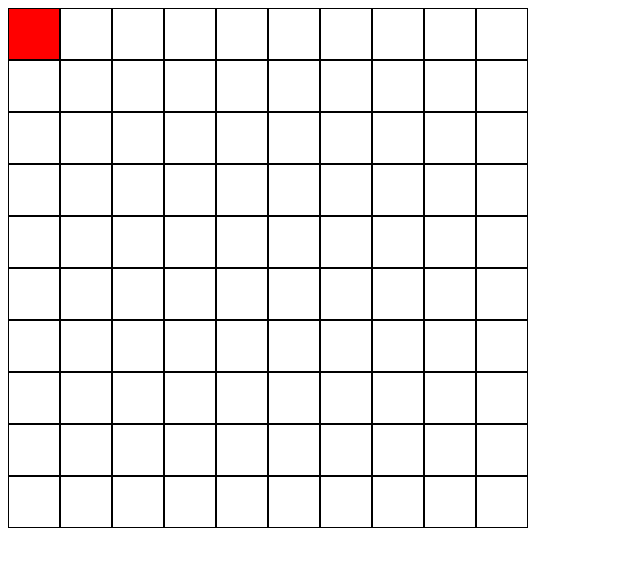
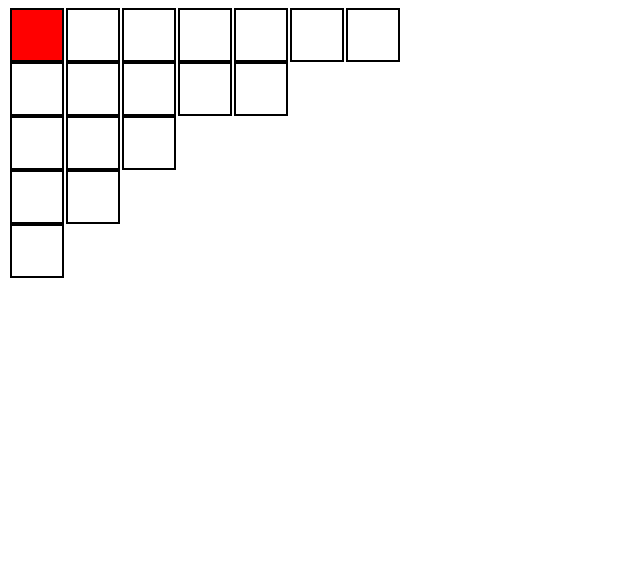
Before and after one commit to raylu15742cs/Battleship-Game, a website: page index.html in a window 1280 px wide. Both pictures are taken after a click on the element 34 px from the left and 34 px from the top of the page. Shown: the whole page, without its empty margins (0-640 px from the left). Drawn offline with Linux system fonts and the light colour scheme.

Commit message:
add hit ability

```diff
--- a/script.js
+++ b/script.js
@@ -11,21 +11,39 @@ let shipstorage = [
   { title: 'Submarinetwo', length: '1' },
 ];
 function ship(shipstorage) {
-  let answer = [];
   for (let i = 0; i < shipstorage.length; i++) {
-    let current = {};
+    smallship = document.createElement("div")
+    smallship.classList.add(shipstorage[i].title)
+    smallship.classList.add(shipstorage[i].length);
+    gamecontainer.appendChild(smallship)
     for (let j = 0; j < shipstorage[i].length; j++) {
-      //create each individual ship
-      current[j] = `${shipstorage[i].title}${j}`;
+      smallshipbox = document.createElement('div')
+      smallshipbox.style.height = '50px';
+      smallshipbox.style.width = '50px';
+      smallshipbox.classList.add('ships')
+      let identity  = `${shipstorage[i].title}${j}`
+      smallshipbox.setAttribute("id", identity)
+      smallshipbox.addEventListener("click", function(){
+        console.log(identity)
+        let targets = document.getElementById(identity);
+        targets.classList.add('hit');
+        sink();
+      })
+      smallship.appendChild(smallshipbox)
+
     }
-    answer[i] = current;
   }
-  return Object.keys(answer[0]).length;
 }
 
-function hit() {}
+function hit(identifier) {
+  console.log(identifier)
+  let target = document.getElementById(identifier)
+  target.classList.add("hit")
+}
 
-function sink() {}
+function sink() {
+
+}
 
 function gameboard(height) {
   for (let i = 0; i < height; i++) {
@@ -45,4 +63,4 @@ function gameboard(height) {
   }
 }
 
-gameboard(10);
+ship(shipstorage)
--- a/style.css
+++ b/style.css
@@ -1,10 +1,18 @@
 #gameboard {
     display: flex;
 }
-.box {
-    border: 1px solid black;
+.box,.ships {
+    border: 2px solid black;
 }
 
 .hit {
     background-color: red;
 }
+
+.ships {
+    margin-left: 2px;
+}
+
+.sunk {
+    background-color: black;
+}
```
